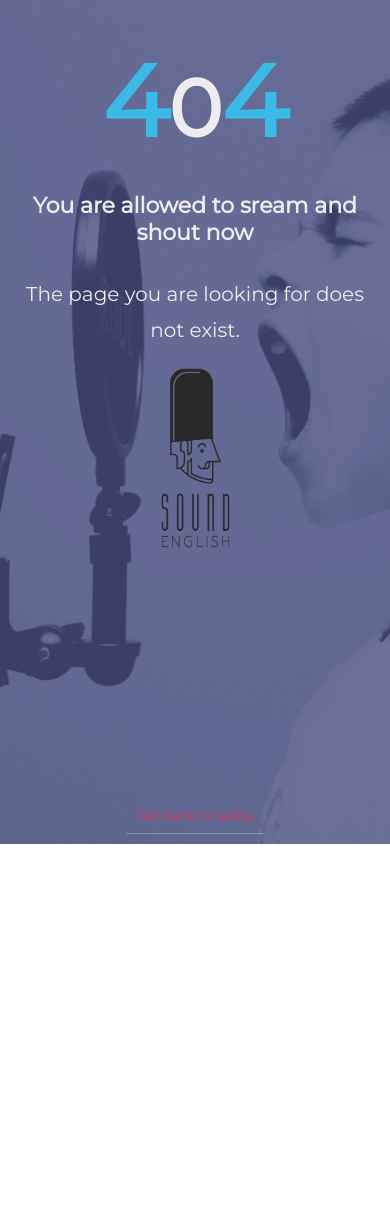
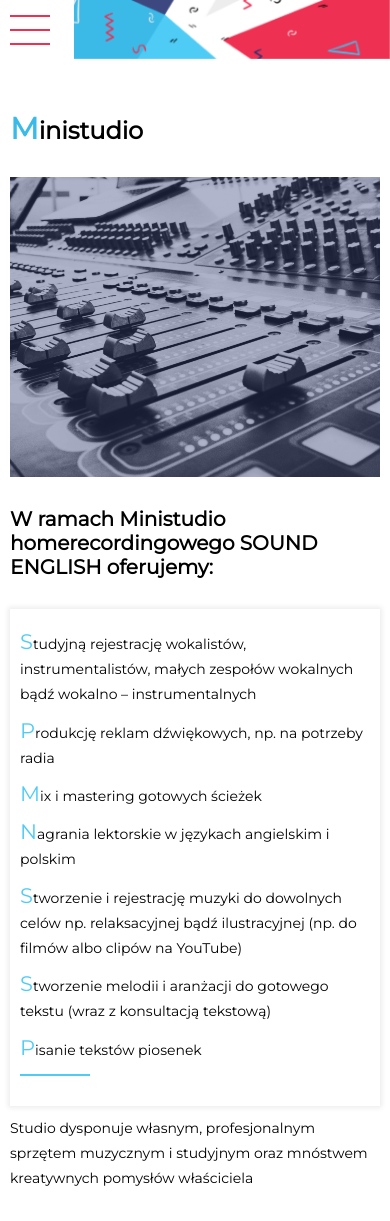
Before and after one commit to TomekMojsiuk/sound-english, a React (Create React App) app: page /ministudio in a window 390 px wide. Before the commit this address had no page. Before the commit the page ends 844 px from the top, so only its background shows below. Built offline with nearby package versions, Linux system fonts and the light colour scheme.

Commit message:
ministudio page added, vesrions: mobile, desktop

```diff
--- a/src/App.js
+++ b/src/App.js
@@ -9,6 +9,7 @@ import Main from "./Pages/Main/Main";
 import Hamburger from "./Components/Nav/Hamburger/Hamburger";
 import Contact from "./Pages/Contact/Contact";
 import OfertaCennik from "./Pages/OfertaCennik/OfertaCennik";
+import Ministudio from "./Pages/Ministudio/Ministudio";
 import NotFound from "./Pages/NotFound/NotFound";
 
 class App extends React.Component {
@@ -49,10 +50,11 @@ class App extends React.Component {
      <Route exact path='/o-szkole' render={() => <Szkola />} />
      <Route exact path='/kontakt' render={() => <Contact />} />
      <Route exact path='/oferta' render={() => <OfertaCennik />} />
+     <Route exact path='/ministudio' render={() => <Ministudio />} />
      <Route component={NotFound} />
      </Switch>
     </BrowserRouter>
-    <div className='flag--addon' />
+    {/* <div className='flag--addon' /> */}
    </div>
   );
  }
--- /dev/null
+++ b/src/Pages/Ministudio/Ministudio.js
@@ -0,0 +1,68 @@
+import React from "react";
+import "../Pages.scss";
+import "./Ministudio.scss";
+
+import Loader from "../../Components/Loader/Loader";
+
+class Ministudio extends React.Component {
+ constructor(props) {
+  super(props);
+  this.state = {
+   componentDidMount: false
+  };
+ }
+
+ componentDidMount() {
+  setTimeout(() => {
+   this.setState(prevState => ({
+    componentDidMount: !prevState.componentDidMount
+   }));
+  }, 2000);
+ }
+
+ render() {
+  const { componentDidMount } = this.state;
+  return componentDidMount ? (
+   <div id="ministudio" className='content__box'>
+    <div className='flag--addon' />
+    <div className="studio__img--desktop"></div>
+    <div className='main__content'>
+     <h1 className='title'>
+      <span>{"M"}</span>
+      {"inistudio"}
+     </h1>
+     <div className="studio__img--mobile"></div>
+     <h2>W ramach Ministudio homerecordingowego SOUND ENGLISH oferujemy:</h2>
+
+     <ul>
+      <li>
+       <span>S</span>tudyjną rejestrację wokalistów, instrumentalistów, małych zespołów
+       wokalnych bądź wokalno – instrumentalnych
+      </li>
+      <li><span>P</span>rodukcję reklam dźwiękowych, np. na potrzeby radia</li>
+      <li><span>M</span>ix i mastering gotowych ścieżek</li>
+      <li><span>N</span>agrania lektorskie w językach angielskim i polskim</li>
+      <li>
+       <span>S</span>tworzenie i rejestrację muzyki do dowolnych celów np. relaksacyjnej bądź
+       ilustracyjnej
+       {" ("}np. do filmów albo clipów na YouTube{")"}
+      </li>
+      <li><span>S</span>
+       tworzenie melodii i aranżacji do gotowego tekstu {" ("}wraz z
+       konsultacją tekstową{")"}
+      </li>
+      <li><span>P</span>isanie tekstów piosenek</li>
+      <div className='underline' />
+    </ul>
+    <p>Studio dysponuje własnym, profesjonalnym sprzętem muzycznym i studyjnym
+      oraz mnóstwem kreatywnych pomysłów właściciela</p>
+
+    </div>
+   </div>
+  ) : (
+   <Loader />
+  );
+ }
+}
+
+export default Ministudio;
--- /dev/null
+++ b/src/Pages/Ministudio/Ministudio.scss
@@ -0,0 +1,57 @@
+@import "../../Scss/Config.scss";
+
+#ministudio {
+ .studio__img--desktop {
+  @media all and (min-width: $BreakpointDesktop) {
+   background: url("../../assets/img/ministudio.jpg");
+   background-repeat: no-repeat;
+   background-size: cover;
+   background-position: center;
+   position: initial;
+   min-height: 100vh;
+   width: 50vw;
+   margin: 0 0 0 50px;
+  }
+ }
+
+ .studio__img--mobile {
+  position: relative;
+  background: url("../../assets/img/ministudio.jpg");
+  background-repeat: no-repeat;
+  background-size: cover;
+  background-position: center;
+  height: 300px;
+  margin: 0;
+  padding: 0;
+
+  &:after {
+   content: "";
+   position: absolute;
+   top: 0;
+   left: 0;
+   height: 100%;
+   width: 100%;
+   background: fade-out($color2, 0.6);
+   z-index: 1;
+  }
+
+  @media all and (min-width: $BreakpointDesktop) {
+   background: unset;
+   height: 0;
+   width: 0;
+  }
+ }
+
+ ul {
+  @include boxShadow($color1);
+  padding: 10px;
+  @media all and (min-width: $BreakpointDesktop) {
+   box-shadow: none;
+  }
+  li {
+   font-size: 1.4rem;
+   @media all and (min-width: $BreakpointDesktop) {
+   }
+  }
+ }
+}
--- a/src/Pages/NotFound/NotFound.js
+++ b/src/Pages/NotFound/NotFound.js
@@ -32,7 +32,7 @@ class NotFound extends React.Component {
       {"0"}
       <span>{"4"}</span>
      </h1>
-     <h2>You are allowed to sream and shout now</h2>
+     <h2>You are allowed to sream and shout now!</h2>
      <p>The page you are looking for does not exist.</p>
      <MyLink exact to='/'>
       Get back to reality
--- a/src/Pages/NotFound/NotFound.scss
+++ b/src/Pages/NotFound/NotFound.scss
@@ -99,7 +99,7 @@
  .logo {
   background: url("../../assets/img/logo.png");
   height: 200px;
-  margin: 0 !important;
+  margin: 0;
   width: auto;
   background-size: contain;
   background-repeat: no-repeat;
@@ -108,7 +108,7 @@
   @media all and (min-width: $BreakpointDesktop) {
    height: 210px;
    width: 130px;
-   margin-top: 20px;
+   margin-top: 30px;
   }
  }
 }
--- a/src/Pages/Pages.scss
+++ b/src/Pages/Pages.scss
@@ -109,8 +109,10 @@
  @media all and (min-width: $BreakpointDesktop) {
   top: unset;
   bottom: 0;
+  right: unset;
   height: 25px;
-  width: 100%;
+  width: 1400px;
+  left: calc(50% - 700px);
   background-position: 100% 88%;
   background-size: 100%;
  }
```
Also changed, not shown: src/Pages/OfertaCennik/OfertaCennik.js (+0 -18 lines), src/assets/img/ministudio.jpg (added).
